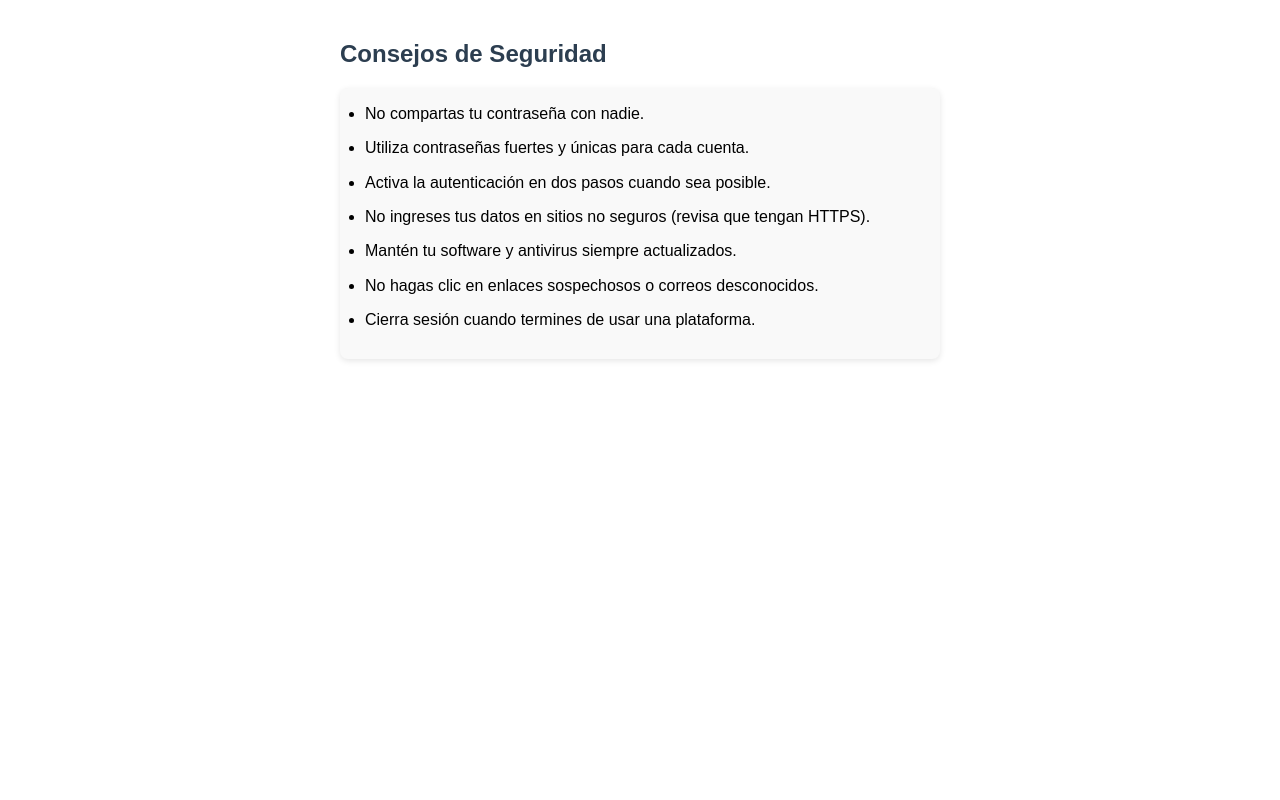
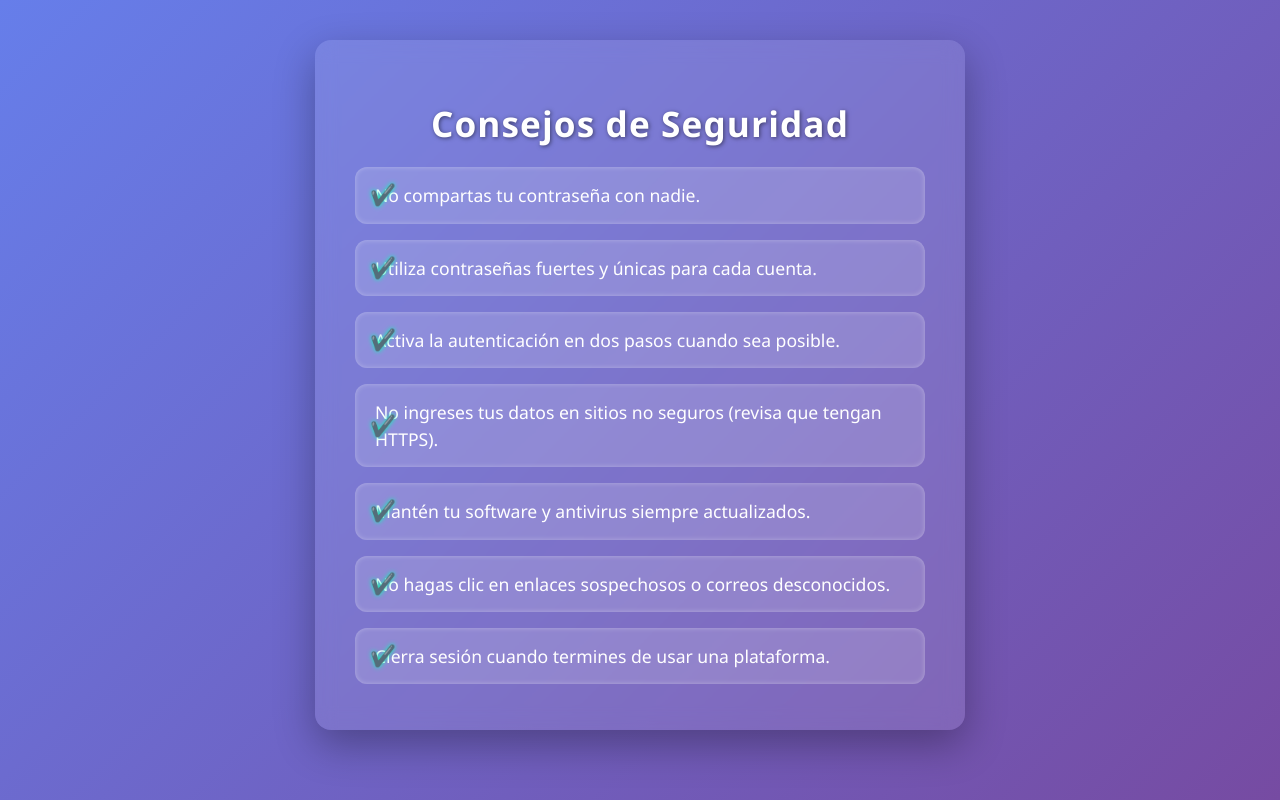
Before and after one commit to talin2004/Clase-git, a plain HTML site: page seguridad.html in a window 1280 px wide. Drawn offline with Linux system fonts and the light colour scheme.

Commit message:
se ingreso un mejor estilo visual

```diff
--- a/seguridad.html
+++ b/seguridad.html
@@ -1,25 +1,95 @@
-<!DOCTYPE html>
-<html lang="en">
-<head>
-    <meta charset="UTF-8">
-    <meta name="viewport" content="width=device-width, initial-scale=1.0">
-    <title>Seguridad</title>
-</head>
-<body>
 <!DOCTYPE html>
 <html lang="es">
 <head>
   <meta charset="UTF-8" />
+  <meta name="viewport" content="width=device-width, initial-scale=1" />
   <title>Consejos de Seguridad</title>
   <style>
-    body { font-family: Arial, sans-serif; max-width: 600px; margin: 40px auto; padding: 0 20px; }
-    h2 { color: #2c3e50; }
-    ul { background: #f9f9f9; padding: 15px 25px; border-radius: 8px; box-shadow: 0 2px 6px rgba(0,0,0,0.1); }
-    li { margin-bottom: 12px; line-height: 1.4; }
+    /* Reset y base */
+    * {
+      box-sizing: border-box;
+    }
+    body {
+      font-family: 'Segoe UI', Tahoma, Geneva, Verdana, sans-serif;
+      background: linear-gradient(135deg, #667eea, #764ba2);
+      color: #fff;
+      margin: 0;
+      padding: 40px 15px;
+      display: flex;
+      justify-content: center;
+      min-height: 100vh;
+      align-items: flex-start;
+    }
+
+    .container {
+      background: rgba(255, 255, 255, 0.1);
+      max-width: 650px;
+      width: 100%;
+      border-radius: 16px;
+      padding: 30px 40px;
+      box-shadow: 0 15px 40px rgba(0, 0, 0, 0.3);
+      backdrop-filter: blur(10px);
+    }
+
+    h2 {
+      font-size: 2.2rem;
+      margin-bottom: 20px;
+      text-align: center;
+      font-weight: 700;
+      letter-spacing: 1.1px;
+      text-shadow: 1px 1px 4px rgba(0, 0, 0, 0.5);
+    }
+
+    ul {
+      list-style: none;
+      padding-left: 0;
+    }
+
+    ul li {
+      background: rgba(255, 255, 255, 0.15);
+      margin-bottom: 16px;
+      padding: 15px 20px;
+      border-radius: 12px;
+      box-shadow: inset 0 0 5px rgba(255, 255, 255, 0.3);
+      font-size: 1.1rem;
+      line-height: 1.5;
+      position: relative;
+      transition: background-color 0.3s ease;
+    }
+
+    ul li::before {
+      content: "✔️";
+      position: absolute;
+      left: 15px;
+      top: 50%;
+      transform: translateY(-50%);
+      font-size: 1.3rem;
+      color: #00ffb3;
+      text-shadow: 0 0 5px #00ffb3;
+    }
+
+    ul li:hover {
+      background: rgba(255, 255, 255, 0.3);
+      cursor: default;
+    }
+
+    /* Responsive */
+    @media (max-width: 480px) {
+      .container {
+        padding: 20px 25px;
+      }
+      h2 {
+        font-size: 1.8rem;
+      }
+      ul li {
+        font-size: 1rem;
+        padding: 12px 16px;
+      }
+    }
   </style>
 </head>
 <body>
-
+  <div class="container">
     <h2>Consejos de Seguridad</h2>
     <ul>
       <li>No compartas tu contraseña con nadie.</li>
@@ -30,9 +100,6 @@
       <li>No hagas clic en enlaces sospechosos o correos desconocidos.</li>
       <li>Cierra sesión cuando termines de usar una plataforma.</li>
     </ul>
-
+  </div>
 </body>
 </html>
-
-</body>
-</html>
```
Lines whose indentation alone changed are shown as unchanged.
